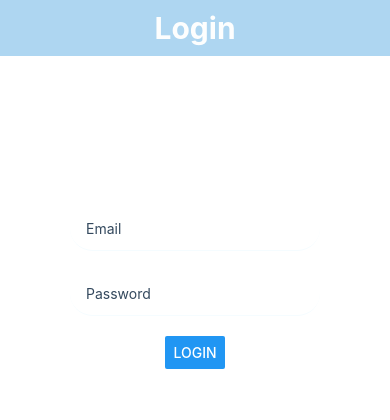
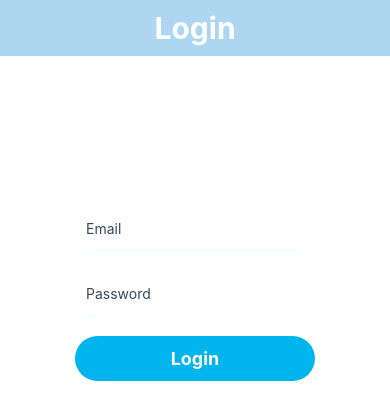
Before and after one commit to meen2340/std6002041520131, a React Native app: screen / in a window 390 px wide. Shown: the top 420 px of the page. Built offline with nearby package versions, Linux system fonts and the light colour scheme.

Commit message:
Edit button

```diff
--- a/components/Login.js
+++ b/components/Login.js
@@ -1,7 +1,7 @@
 import React , { Component } from 'react';
 import { View, StyleSheet, Image, Button, TextInput, TouchableHighlight, Text } from 'react-native';
+import {AsyncStorage} from 'react-native';
 import axios from 'axios';
-
 
 class Login extends Component {
     constructor(){
@@ -49,16 +49,16 @@ class Login extends Component {
                         onChangeText={this.onChangePassword.bind(this)}
                     ></TextInput>
                 </View>
-                <Button
+                {/* <Button
                     style={[styles.buttonContainer, styles.loginButton]}
                     title="Login"
                     //color="#5DADE2"
                     onPress={this.onPress.bind(this)}
-                />
-                {/* <TouchableHighlight style={[styles.buttonContainer, styles.loginButton]} onPress={() => this.onPress.bind(this)}>
+                /> */}
+                <TouchableHighlight style={[styles.buttonContainer, styles.loginButton]} onPress={this.onPress.bind(this)}>
                     <Text style={styles.loginText}>Login</Text>
                 </TouchableHighlight>
-                 */}
+
 
             </View>
             );
```
